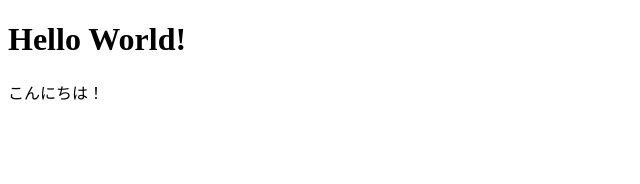
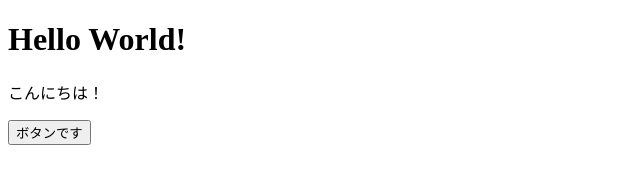
Before and after one commit to TakaShinoda/practice, a plain HTML site: page index.html in a window 1280 px wide. Shown: the whole page, without its empty margins (0-640 px from the left). Drawn offline with Linux system fonts and the light colour scheme.

Commit message:
ボタンの追加

```diff
--- a/index.html
+++ b/index.html
@@ -8,5 +8,6 @@
 <body>
     <h1>Hello World!</h1>
     <p>こんにちは！</p>
+    <button>ボタンです</button>
 </body>
 </html>
```
